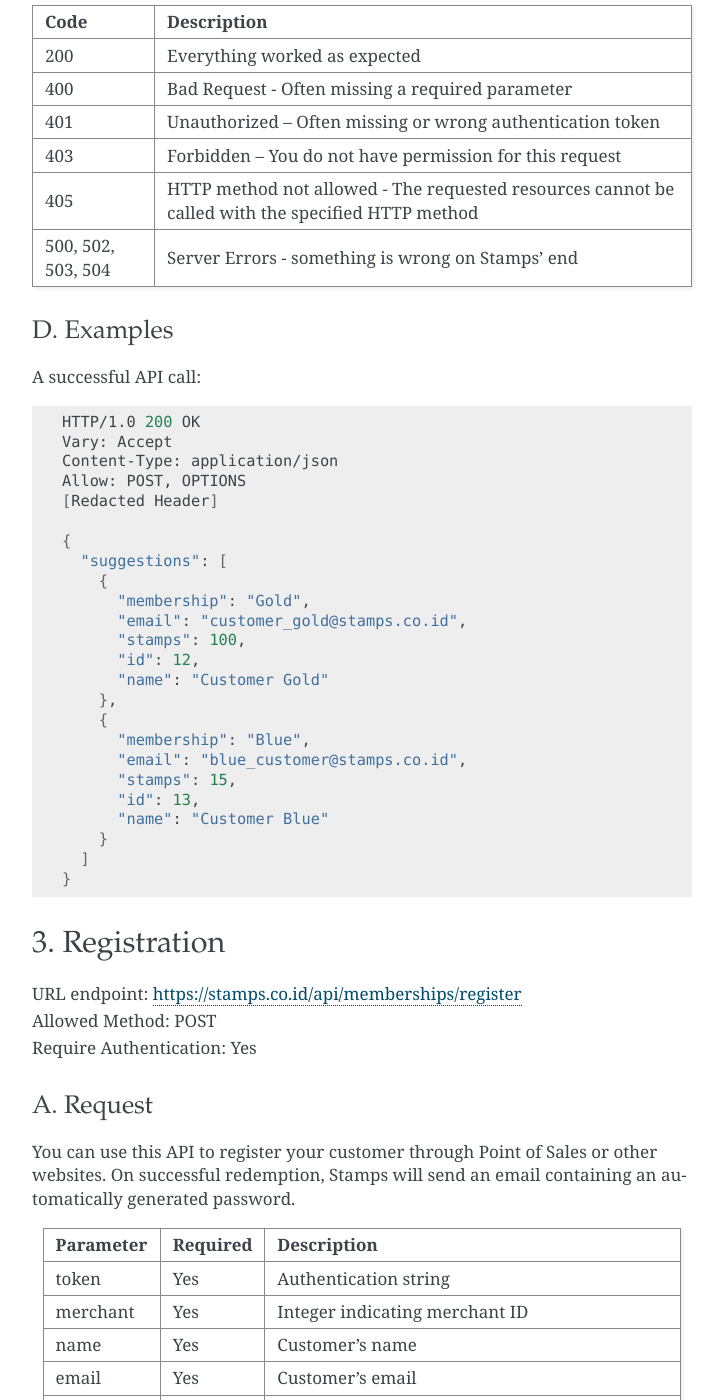
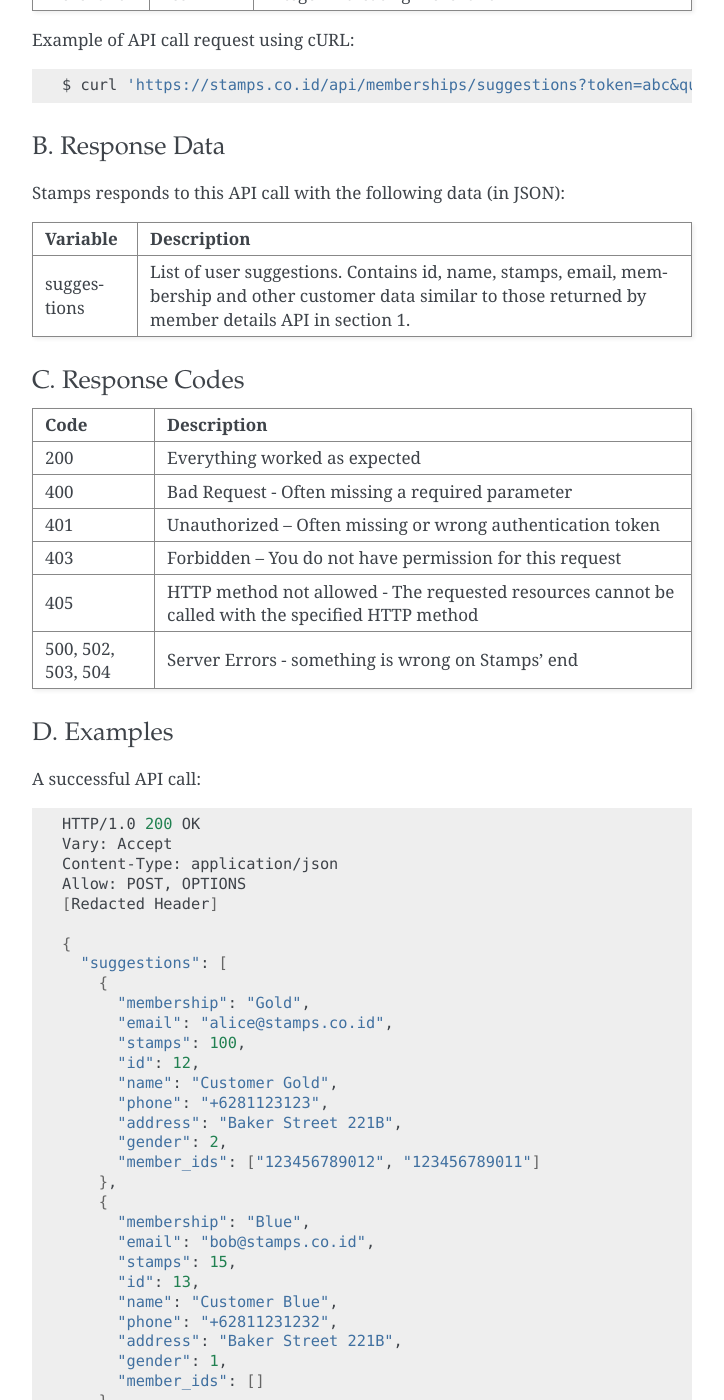
Before and after one commit to ui/stamps-api-docs, a Sphinx documentation site: the page built from source/customer_api.rst, in a window 1280 px wide and 1400 px high, scrolled down 2855 px. Shown: the whole window, without its empty margins (388-1112 px from the left). Built offline with Sphinx 7.4.7, drawn with Linux system fonts in a browser that asks for light colours; some of the changed text lies outside the part shown.

Commit message:
Updated member details and suggestions documentation.

```diff
--- a/source/customer_api.rst
+++ b/source/customer_api.rst
@@ -37,10 +37,15 @@ In response to this API call, Stamps will return response with the following dat
 =================== ==============================
 Variable            Description
 =================== ==============================
-stamps              Total stamps amount the
-                    particular user has
+name                Member's name
+birthday            Member's birthday (if known)
+stamps              Total stamps this user has
 membership_status   Membership status of the user
 is_active           Whether user is registered on Stamps
+member_ids          List of card numbers associated with member
+gender              "1" means male, "2" means female
+phone               Member's phone number (if any)
+address             Member's address (if any)
 detail              Description of error (if any)
 validation_errors   Errors encountered when parsing
                     data (if any)
@@ -80,7 +85,16 @@ On a successful API call:
     Allow: POST, OPTIONS
     [Redacted Header]
 
-    {"stamps": 8917, "membership_status": "Gold"}
+    {
+      "stamps": 10,
+      "membership_status": "Gold",
+      "phone": "+6281111111",
+      "birthday": "2000-09-15",
+      "address": "Baker Street 221B",
+      "name": "Alice",
+      "gender": 2,
+      "member_ids": ["123456789012", "123456789011"]
+    }
 
 
 API call with missing parameters:
@@ -146,8 +160,10 @@ Stamps responds to this API call with the following data (in JSON):
 =================== ==============================
 Variable            Description
 =================== ==============================
-suggestions         List of suggestions.
-                    Contains id, name, stamps, email, and membership
+suggestions         List of user suggestions.
+                    Contains id, name, stamps, email, membership
+                    and other customer data similar to those
+                    returned by member details API in section 1.
 =================== ==============================
 
 
@@ -188,17 +204,25 @@ A successful API call:
       "suggestions": [
         {
           "membership": "Gold",
-          "email": "customer_gold@stamps.co.id",
+          "email": "alice@stamps.co.id",
           "stamps": 100,
           "id": 12,
-          "name": "Customer Gold"
+          "name": "Customer Gold",
+          "phone": "+6281123123",
+          "address": "Baker Street 221B",
+          "gender": 2,
+          "member_ids": ["123456789012", "123456789011"]
         },
         {
           "membership": "Blue",
-          "email": "blue_customer@stamps.co.id",
+          "email": "bob@stamps.co.id",
           "stamps": 15,
           "id": 13,
-          "name": "Customer Blue"
+          "name": "Customer Blue",
+          "phone": "+62811231232",
+          "address": "Baker Street 221B",
+          "gender": 1,
+          "member_ids": []
         }
       ]
     }
```
